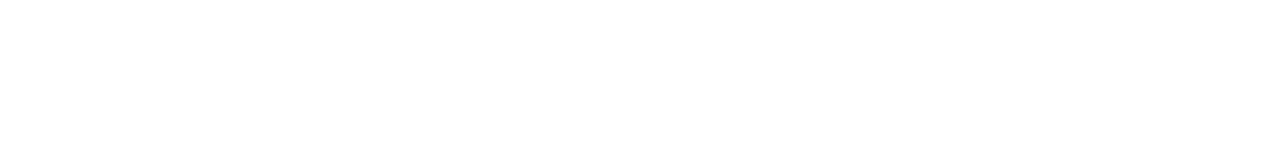
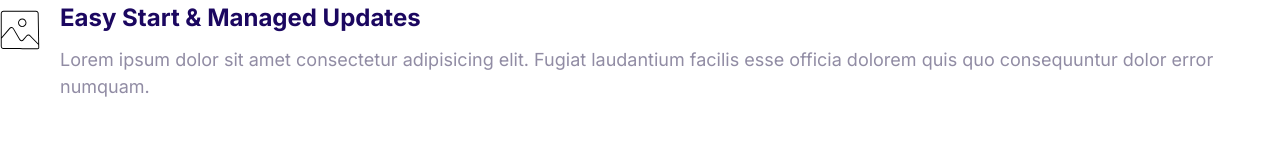
Before and after one commit to tewcc1975-2/moshify, a plain HTML site: page index.html in a window 1280 px wide. Drawn offline with Linux system fonts and the light colour scheme.

Commit message:
Build the media components.

```diff
--- a/css/styles.css
+++ b/css/styles.css
@@ -366,3 +366,21 @@
         font-size: 1.7rem;
     }
 }
+
+/* Media */
+
+.media {
+    display: flex;
+}
+
+.media__title {
+    margin-top: 0;
+}
+
+.media__body {
+    margin: 0 2rem;
+}
+
+.media__image {
+    margin-top: 1rem;
+}
--- a/index.html
+++ b/index.html
@@ -15,5 +15,21 @@
     <link rel="stylesheet" href="css/styles.css" />
   </head>
 
-  <body></body>
+  <body>
+    <div class="media">
+      <div class="media__image">
+        <svg class="icon icon--primary">
+          <use xlink:href="images/sprite.svg#snap"></use>
+        </svg>
+      </div>
+      <div class="media__body">
+        <h3 class="media__title">Easy Start & Managed Updates</h3>
+        <p>
+          Lorem ipsum dolor sit amet consectetur adipisicing elit. Fugiat
+          laudantium facilis esse officia dolorem quis quo consequuntur dolor
+          error numquam.
+        </p>
+      </div>
+    </div>
+  </body>
 </html>
```
Also changed, not shown: components/media.html (added, +14 -0 lines).
